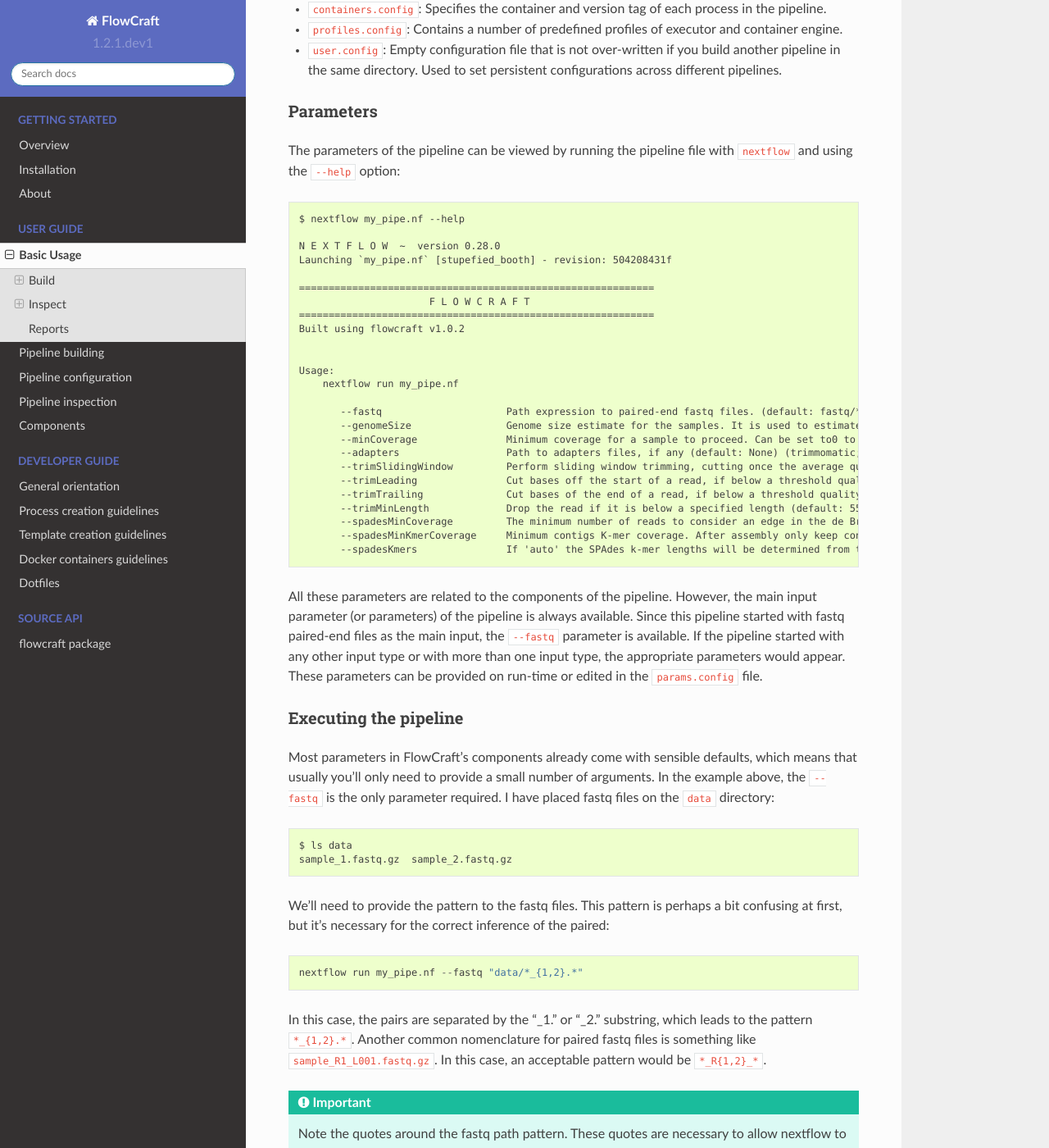
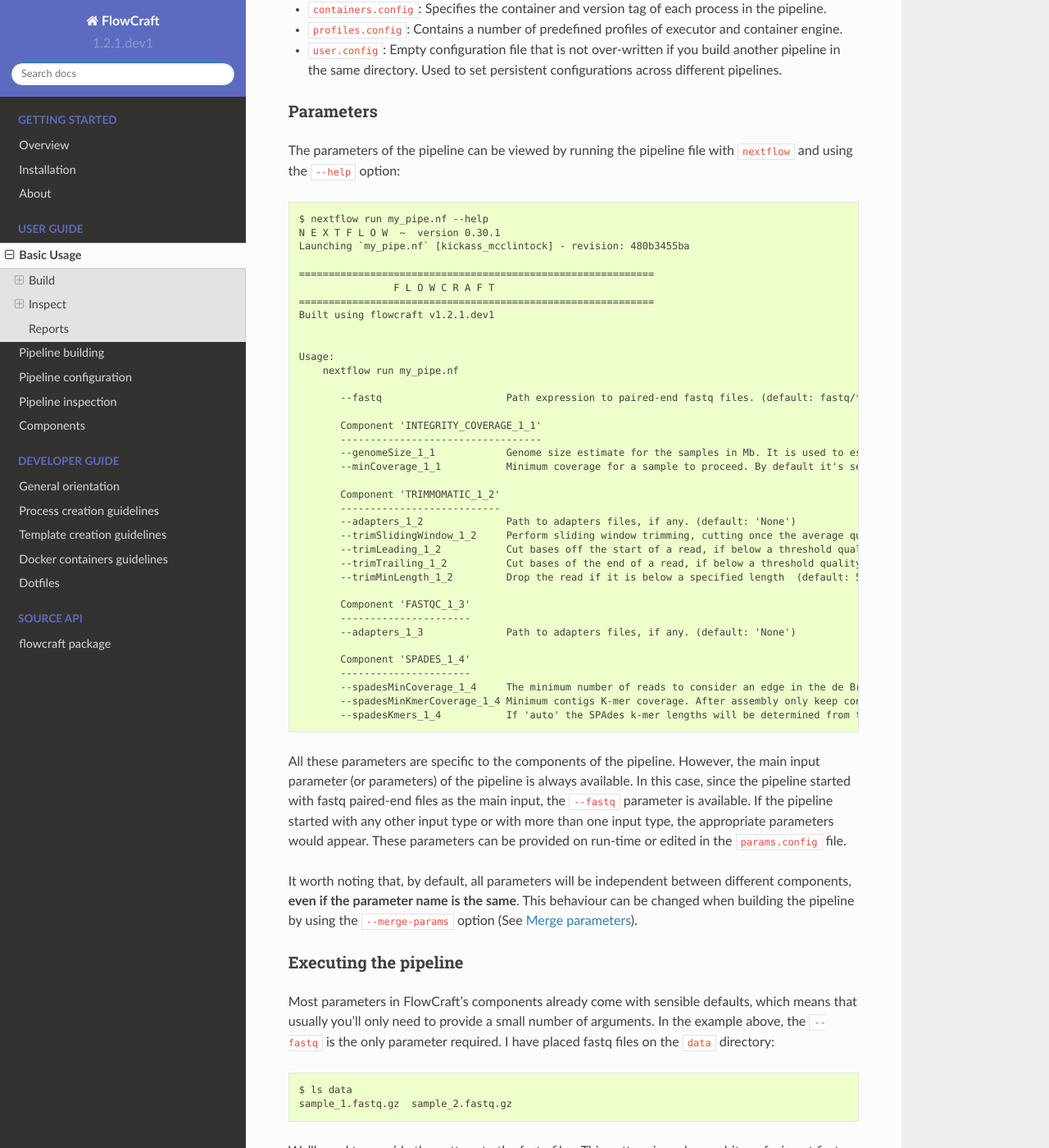
Before and after one commit to assemblerflow/flowcraft, a Sphinx documentation site: the page built from docs/user/basic_usage.rst, in a window 1280 px wide and 1400 px high, scrolled down 1586 px. Shown: the whole window at 82% size. Built offline with Sphinx 7.4.7 and the Read the Docs theme 2.0.0, drawn with Linux system fonts in a browser that asks for light colours; some of the changed text lies outside the part shown.

Commit message:
Added user docs

```diff
--- a/docs/user/basic_usage.rst
+++ b/docs/user/basic_usage.rst
@@ -84,39 +84,56 @@
 The parameters of the pipeline can be viewed by running the pipeline file
 with ``nextflow`` and using the ``--help`` option::
 
-    $ nextflow my_pipe.nf --help
-
-    N E X T F L O W  ~  version 0.28.0
-    Launching `my_pipe.nf` [stupefied_booth] - revision: 504208431f
+    $ nextflow run my_pipe.nf --help
+    N E X T F L O W  ~  version 0.30.1
+    Launching `my_pipe.nf` [kickass_mcclintock] - revision: 480b3455ba
 
     ============================================================
-                          F L O W C R A F T
+                    F L O W C R A F T
     ============================================================
-    Built using flowcraft v1.0.2
+    Built using flowcraft v1.2.1.dev1
 
 
     Usage:
         nextflow run my_pipe.nf
 
-           --fastq                     Path expression to paired-end fastq files. (default: fastq/*_{1,2}.*) (integrity_coverage)
-           --genomeSize                Genome size estimate for the samples. It is used to estimate the coverage and other assembly parameters andchecks (default: 2.1) (integrity_coverage)
-           --minCoverage               Minimum coverage for a sample to proceed. Can be set to0 to allow any coverage (default: 15) (integrity_coverage)
-           --adapters                  Path to adapters files, if any (default: None) (trimmomatic;fastqc)
-           --trimSlidingWindow         Perform sliding window trimming, cutting once the average quality within the window falls below a threshold (default: 5:20) (trimmomatic)
-           --trimLeading               Cut bases off the start of a read, if below a threshold quality (default: 3 (trimmomatic)
-           --trimTrailing              Cut bases of the end of a read, if below a threshold quality (default: 3) (trimmomatic)
-           --trimMinLength             Drop the read if it is below a specified length (default: 55) (trimmomatic)
-           --spadesMinCoverage         The minimum number of reads to consider an edge in the de Bruijn graph during the assembly (default: 2) (spades)
-           --spadesMinKmerCoverage     Minimum contigs K-mer coverage. After assembly only keep contigs with reported k-mer coverage equal or above this value (default: 2) (spades)
-           --spadesKmers               If 'auto' the SPAdes k-mer lengths will be determined from the maximum read length of each assembly. If 'default', SPAdes will use the default k-mer lengths. (default: auto) (spades)
+           --fastq                     Path expression to paired-end fastq files. (default: fastq/*_{1,2}.*) (default: 'fastq/*_{1,2}.*')
 
-All these parameters are related to the components of the pipeline. However,
+           Component 'INTEGRITY_COVERAGE_1_1'
+           ----------------------------------
+           --genomeSize_1_1            Genome size estimate for the samples in Mb. It is used to estimate the coverage and other assembly parameters andchecks (default: 1)
+           --minCoverage_1_1           Minimum coverage for a sample to proceed. By default it's setto 0 to allow any coverage (default: 0)
+
+           Component 'TRIMMOMATIC_1_2'
+           ---------------------------
+           --adapters_1_2              Path to adapters files, if any. (default: 'None')
+           --trimSlidingWindow_1_2     Perform sliding window trimming, cutting once the average quality within the window falls below a threshold (default: '5:20')
+           --trimLeading_1_2           Cut bases off the start of a read, if below a threshold quality (default: 3)
+           --trimTrailing_1_2          Cut bases of the end of a read, if below a threshold quality (default: 3)
+           --trimMinLength_1_2         Drop the read if it is below a specified length  (default: 55)
+
+           Component 'FASTQC_1_3'
+           ----------------------
+           --adapters_1_3              Path to adapters files, if any. (default: 'None')
+
+           Component 'SPADES_1_4'
+           ----------------------
+           --spadesMinCoverage_1_4     The minimum number of reads to consider an edge in the de Bruijn graph during the assembly (default: 2)
+           --spadesMinKmerCoverage_1_4 Minimum contigs K-mer coverage. After assembly only keep contigs with reported k-mer coverage equal or above this value (default: 2)
+           --spadesKmers_1_4           If 'auto' the SPAdes k-mer lengths will be determined from the maximum read length of each assembly. If 'default', SPAdes will use the default k-mer lengths.  (default: 'auto')
+
+All these parameters are specific to the components of the pipeline. However,
 the main input parameter (or parameters) of the pipeline is always available.
-Since this pipeline started with fastq paired-end files as the main input,
-the ``--fastq`` parameter is available. If the pipeline started with any other
-input type or with more than one input type, the appropriate parameters would
-appear. These parameters can be provided on run-time or edited in the
-``params.config`` file.
+In this case, since the pipeline started with fastq paired-end files as the
+main input, the ``--fastq`` parameter is available. If the pipeline started
+with any other input type or with more than one input type, the appropriate
+parameters would appear. These parameters can be provided on run-time or
+edited in the ``params.config`` file.
+
+It worth noting that, by default, all parameters will be independent between
+different components, **even if the parameter name is the same**. This
+behaviour can be changed when building the pipeline by using the
+``--merge-params`` option (See :ref:`mergeParams`).
 
 Executing the pipeline
 ::::::::::::::::::::::
```
Also changed, not shown: other parts of docs/user/basic_usage.rst (+1 -1 lines), docs/user/pipeline_building.rst (+50 -0 lines).
